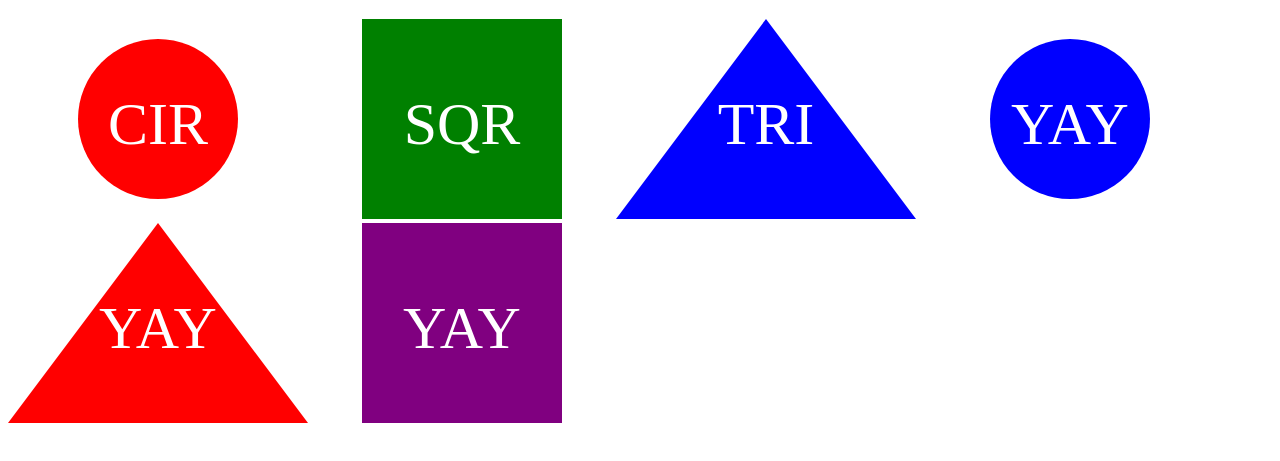
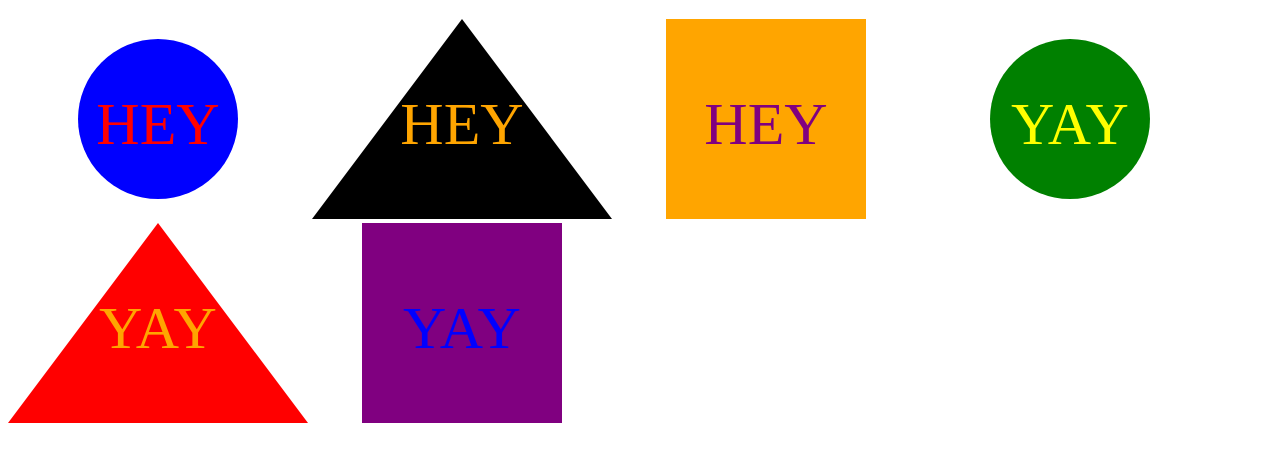
Before and after one commit to tmcmanus95/SVG-Logo-Generator, a website: page index.html in a window 1280 px wide. Shown: the part 61-522 px from the top of the page. Drawn offline with Linux system fonts and the light colour scheme.

Commit message:
added text color

```diff
--- a/index.html
+++ b/index.html
@@ -7,15 +7,16 @@
   </head>
   <body>
     <h1>Logos</h1>
+
     <svg
       version="1.1"
       width="300"
       height="200"
       xmlns="http://www.w3.org/2000/svg"
     >
-      <circle cx="150" cy="100" r="80" fill="RED" />
-      <text x="150" y="125" font-size="60" text-anchor="middle" fill="white">
-        CIR
+      <circle cx="150" cy="100" r="80" fill="Blue" />
+      <text x="150" y="125" font-size="60" text-anchor="middle" fill="Red">
+        HEY
       </text>
     </svg>
     <svg
@@ -24,9 +25,14 @@
       height="200"
       xmlns="http://www.w3.org/2000/svg"
     >
-      <rect x="50" height="200" width="200" fill="GREEN" />
-      <text x="150" y="125" font-size="60" text-anchor="middle" fill="white">
-        SQR
+      <polygon
+        height="100"
+        width="100"
+        points="0,200 300,200 150,0"
+        fill="black"
+      />
+      <text x="150" y="125" font-size="60" text-anchor="middle" fill="orange">
+        HEY
       </text>
     </svg>
     <svg
@@ -35,9 +41,9 @@
       height="200"
       xmlns="http://www.w3.org/2000/svg"
     >
-      <polygon points="0,200 300,200 150,0" fill="BLUE" />
-      <text x="150" y="125" font-size="60" text-anchor="middle" fill="white">
-        TRI
+      <rect x="50" height="200" width="200" fill="orange" />
+      <text x="150" y="125" font-size="60" text-anchor="middle" fill="purple">
+        HEY
       </text>
     </svg>
     <svg
@@ -46,8 +52,8 @@
       height="200"
       xmlns="http://www.w3.org/2000/svg"
     >
-      <circle cx="150" cy="100" r="80" fill="Blue" />
-      <text x="150" y="125" font-size="60" text-anchor="middle" fill="white">
+      <circle cx="150" cy="100" r="80" fill="Green" />
+      <text x="150" y="125" font-size="60" text-anchor="middle" fill="Yellow">
         YAY
       </text>
     </svg>
@@ -61,9 +67,9 @@
         height="100"
         width="100"
         points="0,200 300,200 150,0"
-        fill="Red"
+        fill="red"
       />
-      <text x="150" y="125" font-size="60" text-anchor="middle" fill="white">
+      <text x="150" y="125" font-size="60" text-anchor="middle" fill="orange">
         YAY
       </text>
     </svg>
@@ -73,8 +79,8 @@
       height="200"
       xmlns="http://www.w3.org/2000/svg"
     >
-      <rect x="50" height="200" width="200" fill="Purple" />
-      <text x="150" y="125" font-size="60" text-anchor="middle" fill="white">
+      <rect x="50" height="200" width="200" fill="purple" />
+      <text x="150" y="125" font-size="60" text-anchor="middle" fill="blue">
         YAY
       </text>
     </svg>
```
Also changed, not shown: index.js (+11 -6 lines), lib/shapes.test.js (+2 -2 lines), Examples/circlelogo.svg, Examples/squarelogo.svg, README.md, logo.svg.
